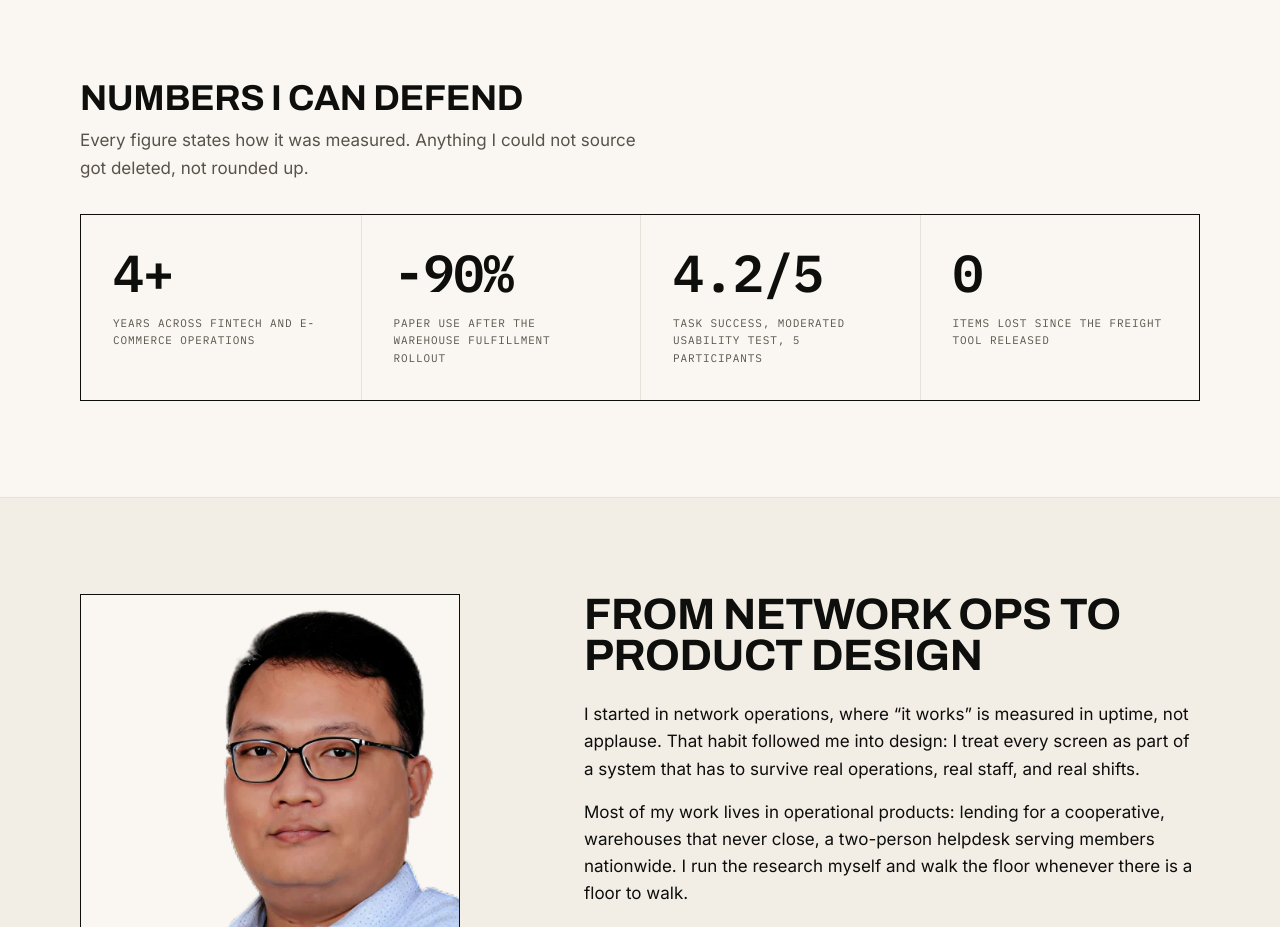
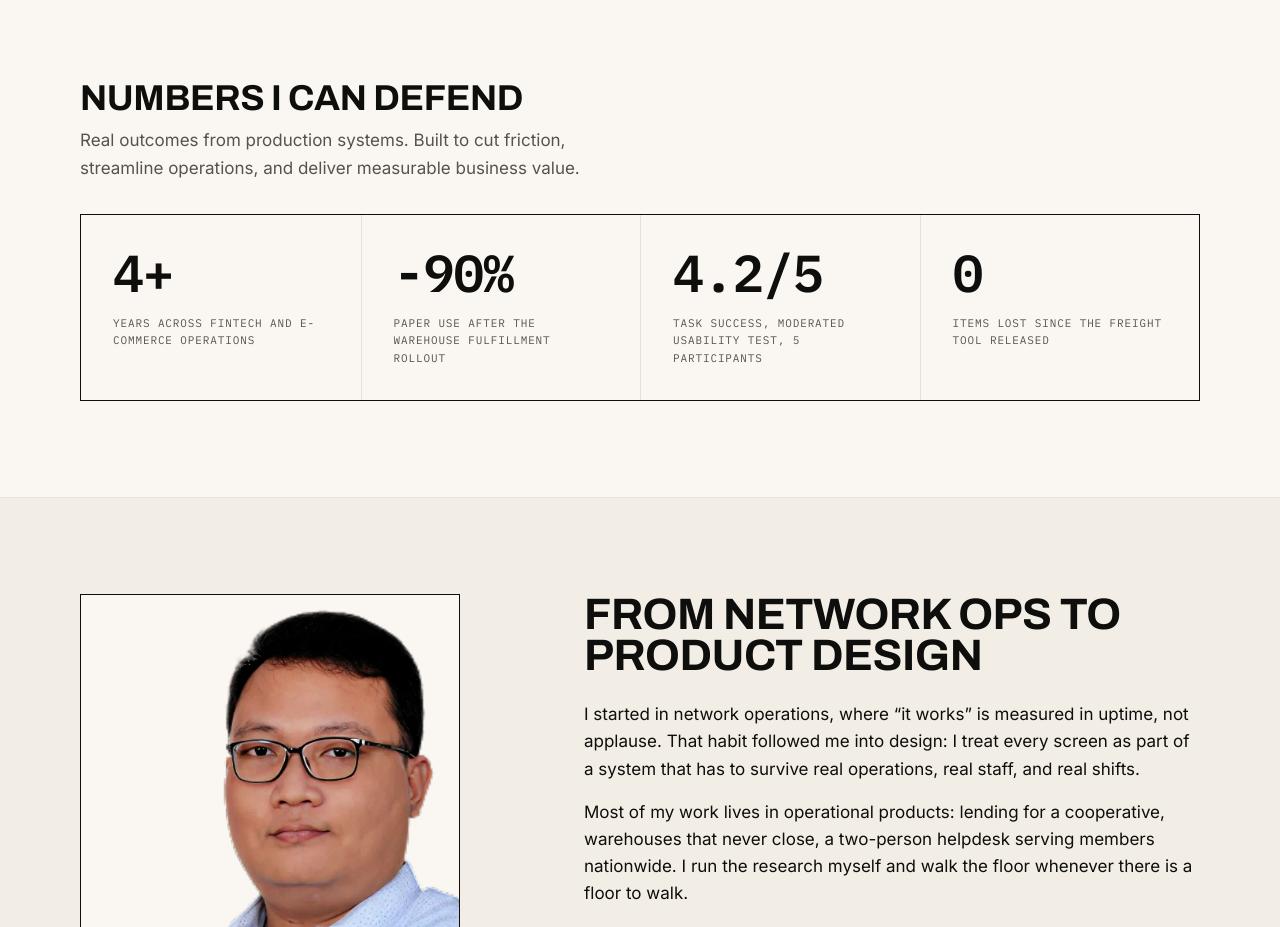
Before and after one commit to panjisap0805/Portfolio-Brutalist, a Next.js app: page / in a window 1280 px wide. Shown: the part 1600-2527 px from the top of the page. Built offline with nearby package versions, Linux system fonts and the light colour scheme.

Commit message:
fix StatBand copy

```diff
--- a/components/home/StatBand.js
+++ b/components/home/StatBand.js
@@ -34,8 +34,8 @@ export default function StatBand() {
             Numbers I can defend
           </h2>
           <p className="rv mt-3 max-w-[52ch] text-ink-soft" style={{ "--ri": 1 }}>
-            Every figure states how it was measured. Anything I could not
-            source got deleted, not rounded up.
+            Real outcomes from production systems. Built to cut friction,
+            streamline operations, and deliver measurable business value.
           </p>
           <dl className="rv mt-8 grid border border-ink sm:grid-cols-2 lg:grid-cols-4" style={{ "--ri": 2 }}>
             {stats.map((s, i) => (
```
